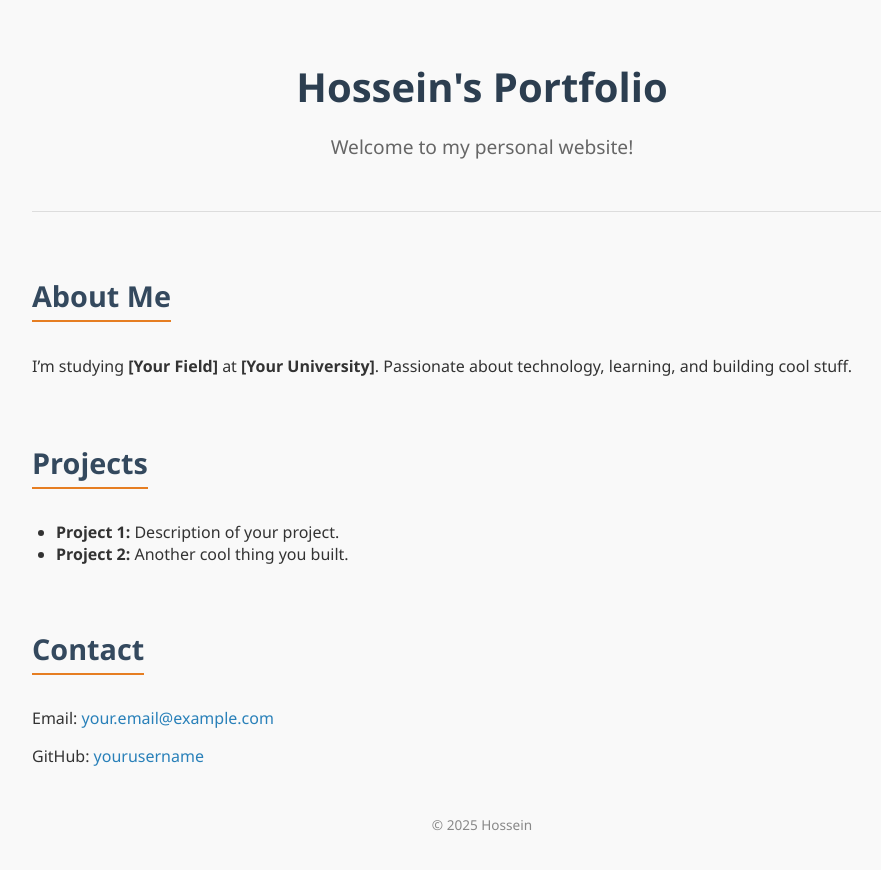
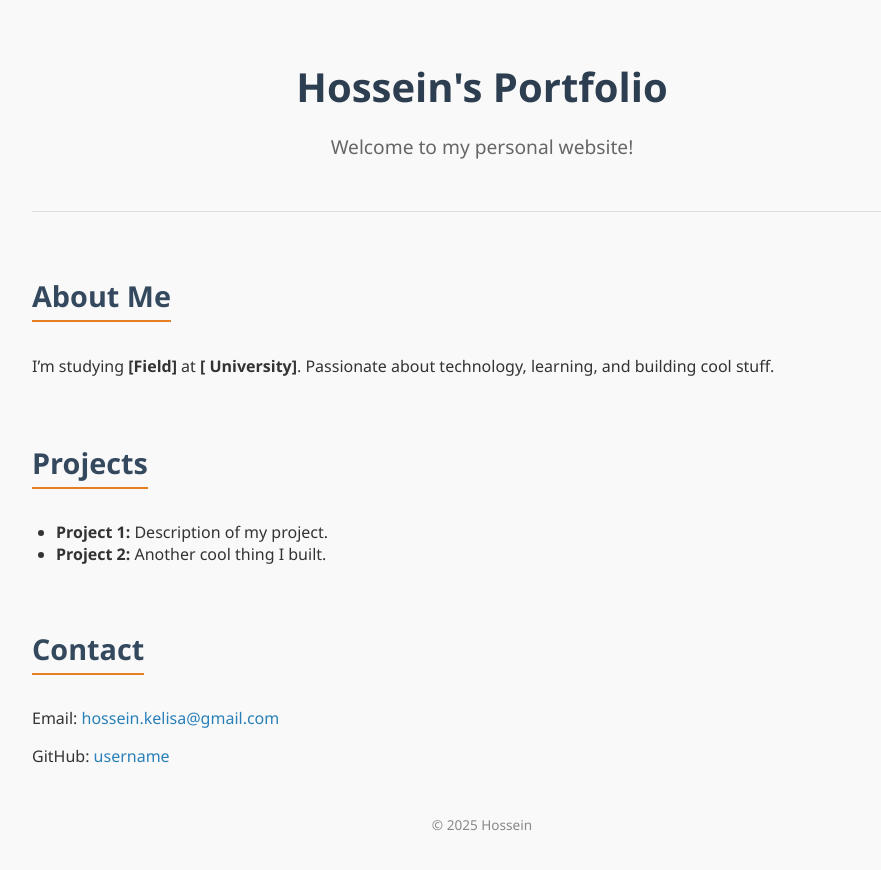
Before and after one commit to Hossein-Kelisa/Hossein-Kelisa-Portfolio, a React (Vite) app: page / in a window 1280 px wide. Shown: the top 870 px of the page, without its empty margins (158-1039 px from the left). Built offline with nearby package versions, Linux system fonts and the light colour scheme.

Commit message:
update it

```diff
--- a/src/MyPage.jsx
+++ b/src/MyPage.jsx
@@ -13,22 +13,22 @@ const MyPage = () => {
         <section className="section about">
           <h2 className="section-title">About Me</h2>
           <p className="section-text">
-            I’m studying <strong>[Your Field]</strong> at <strong>[Your University]</strong>. Passionate about technology, learning, and building cool stuff.
+            I’m studying <strong>[Field]</strong> at <strong>[ University]</strong>. Passionate about technology, learning, and building cool stuff.
           </p>
         </section>
 
         <section className="section projects">
           <h2 className="section-title">Projects</h2>
           <ul className="project-list">
-            <li><strong>Project 1:</strong> Description of your project.</li>
-            <li><strong>Project 2:</strong> Another cool thing you built.</li>
+            <li><strong>Project 1:</strong> Description of my project.</li>
+            <li><strong>Project 2:</strong> Another cool thing I built.</li>
           </ul>
         </section>
 
         <section className="section contact">
           <h2 className="section-title">Contact</h2>
-          <p>Email: <a href="mailto:your.email@example.com" className="contact-link">your.email@example.com</a></p>
-          <p>GitHub: <a href="https://github.com/yourusername" target="_blank" rel="noopener noreferrer" className="contact-link">yourusername</a></p>
+          <p>Email: <a href="mailto:hossein.kelisa@gmail.com" className="contact-link">hossein.kelisa@gmail.com</a></p>
+          <p>GitHub: <a href="https://github.com/yourusername" target="_blank" rel="noopener noreferrer" className="contact-link">username</a></p>
         </section>
       </main>
 
```
